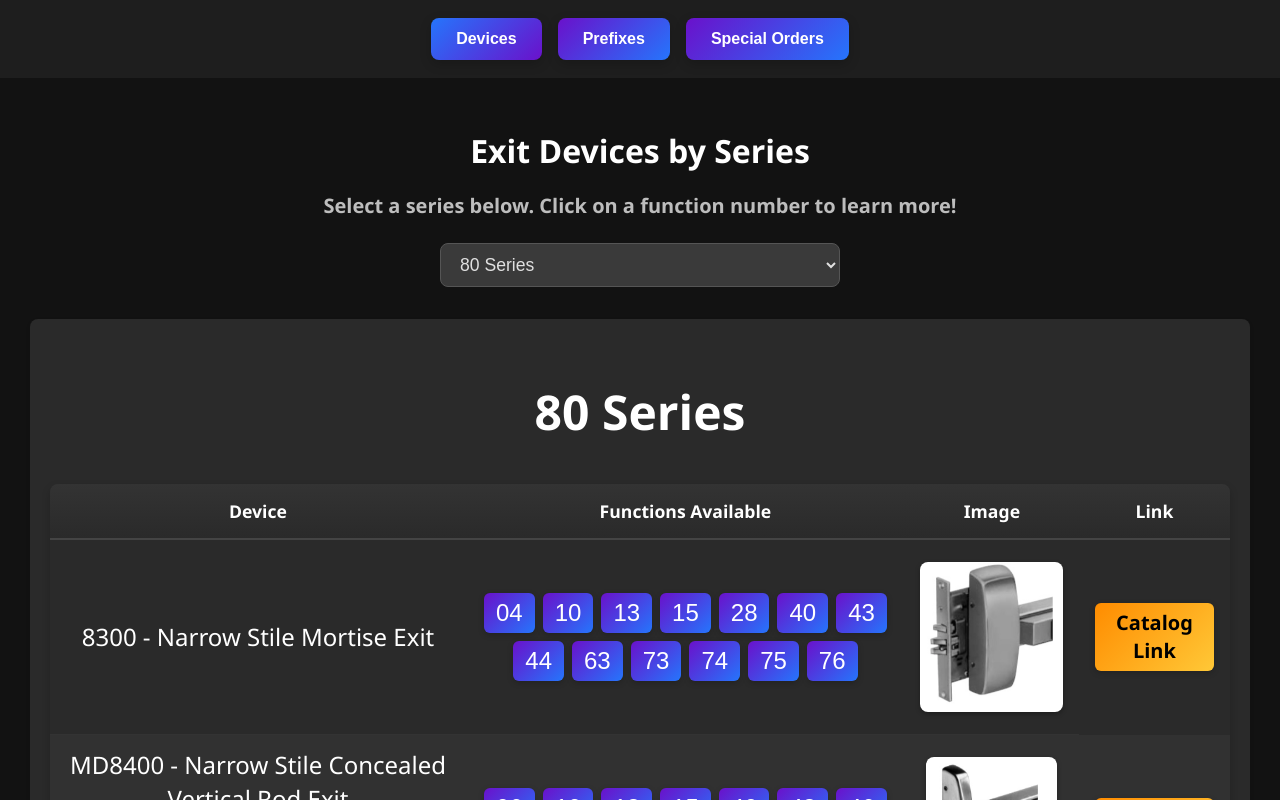
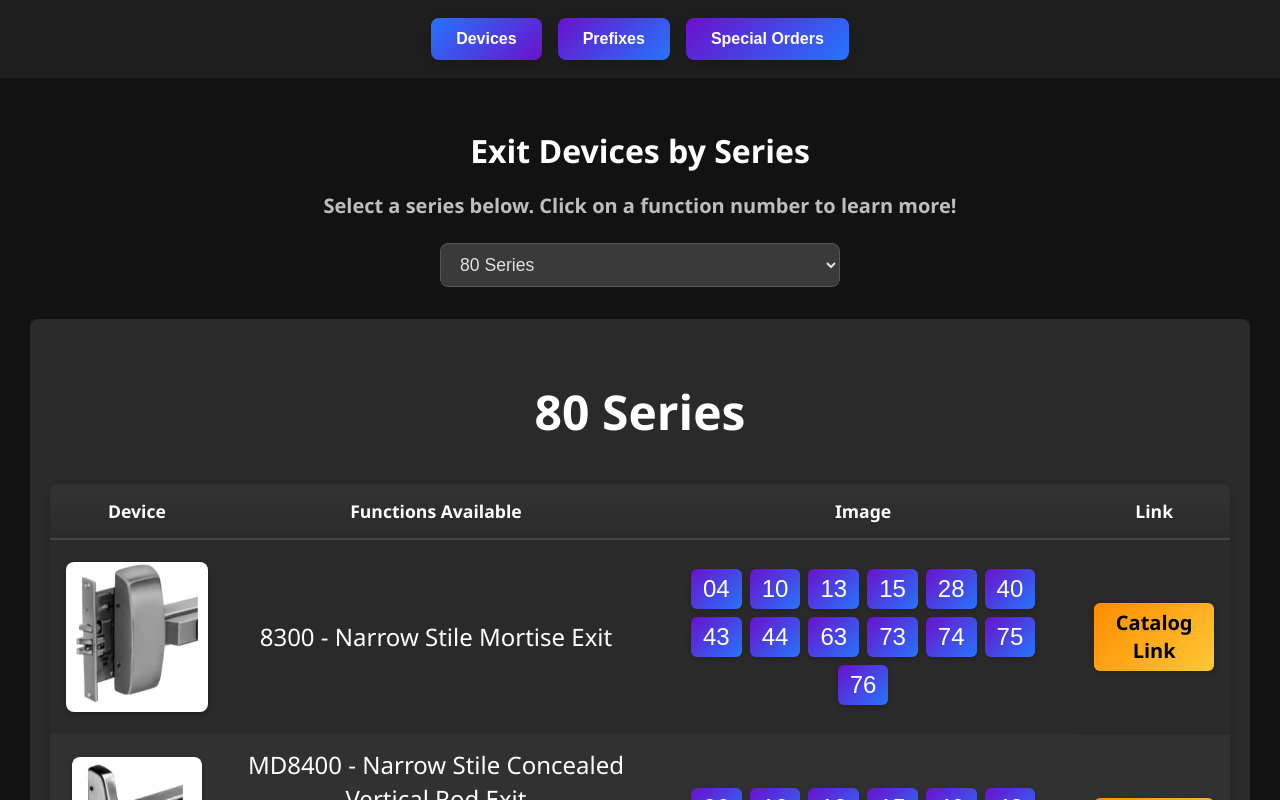
Before and after one commit to YanNazzim/sargentinfo, a React (Create React App) app: page / in a window 1280 px wide. Both pictures are taken after a click on the button "Devices". Shown: the top 800 px of the page. Built offline with nearby package versions, Linux system fonts and the light colour scheme.

Commit message:
more fix

```diff
--- a/src/components/DeviceTable.js
+++ b/src/components/DeviceTable.js
@@ -442,6 +442,16 @@ function DeviceTable({ devices, seriesName }) {
         <tbody>
           {devices.map((device, index) => (
             <StyledTableRow key={index}>
+              <StyledTd data-label="Image">
+                {device.image && (
+                  <StyledImage
+                    src={device.image}
+                    // Clean device name for alt text
+                    alt={`Image of ${device.name.replace(/<[^>]*>?/gm, "")}`}
+                    onClick={() => openLightbox(device.image)}
+                  />
+                )}
+              </StyledTd>
               <StyledTd data-label="Device">
                 {/* Use dangerouslySetInnerHTML to render potential HTML in names */}
                 <span dangerouslySetInnerHTML={{ __html: device.name }} />
@@ -503,16 +513,6 @@ function DeviceTable({ devices, seriesName }) {
                 })()}
               </StyledTd>
 
-              <StyledTd data-label="Image">
-                {device.image && (
-                  <StyledImage
-                    src={device.image}
-                    // Clean device name for alt text
-                    alt={`Image of ${device.name.replace(/<[^>]*>?/gm, "")}`}
-                    onClick={() => openLightbox(device.image)}
-                  />
-                )}
-              </StyledTd>
 
               <StyledTd data-label="Link">
                 {device.link && (
```
Also changed, not shown: src/components/DeviceTypes.js (line endings or trailing spaces).
